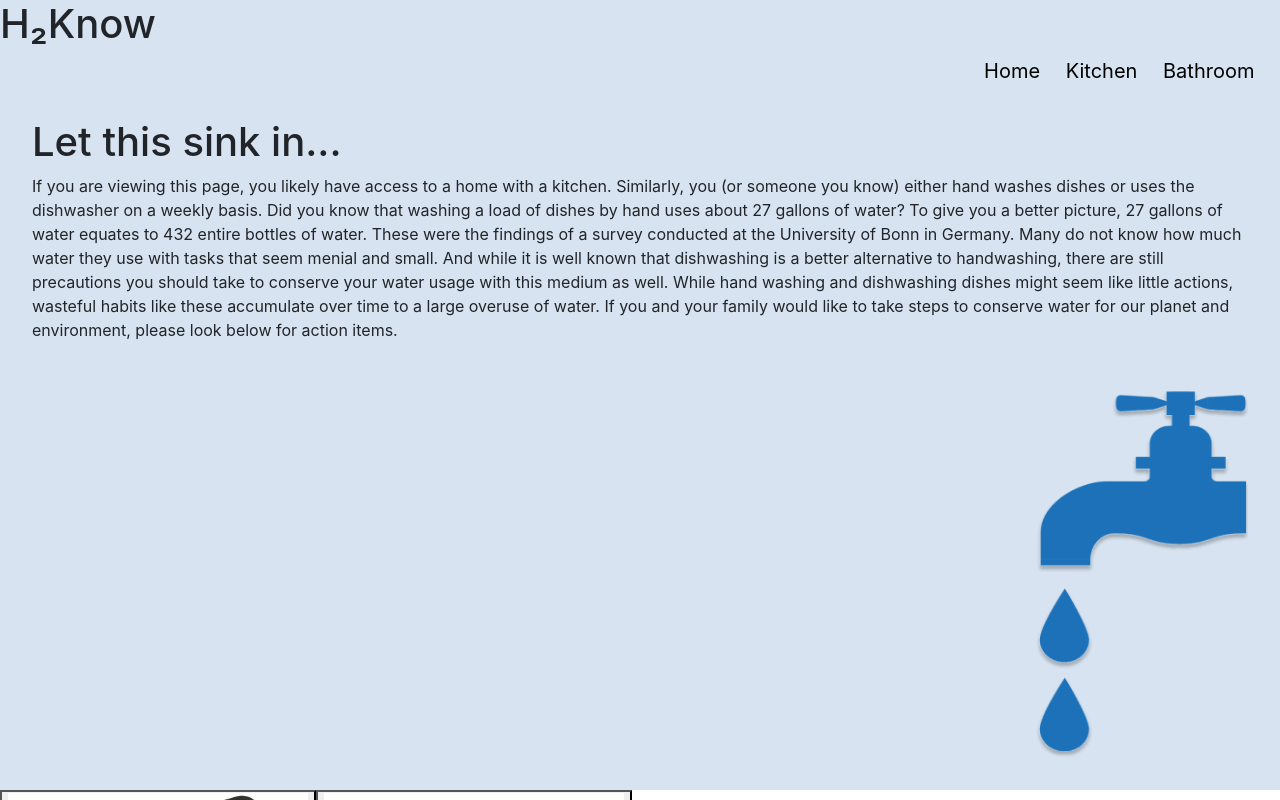
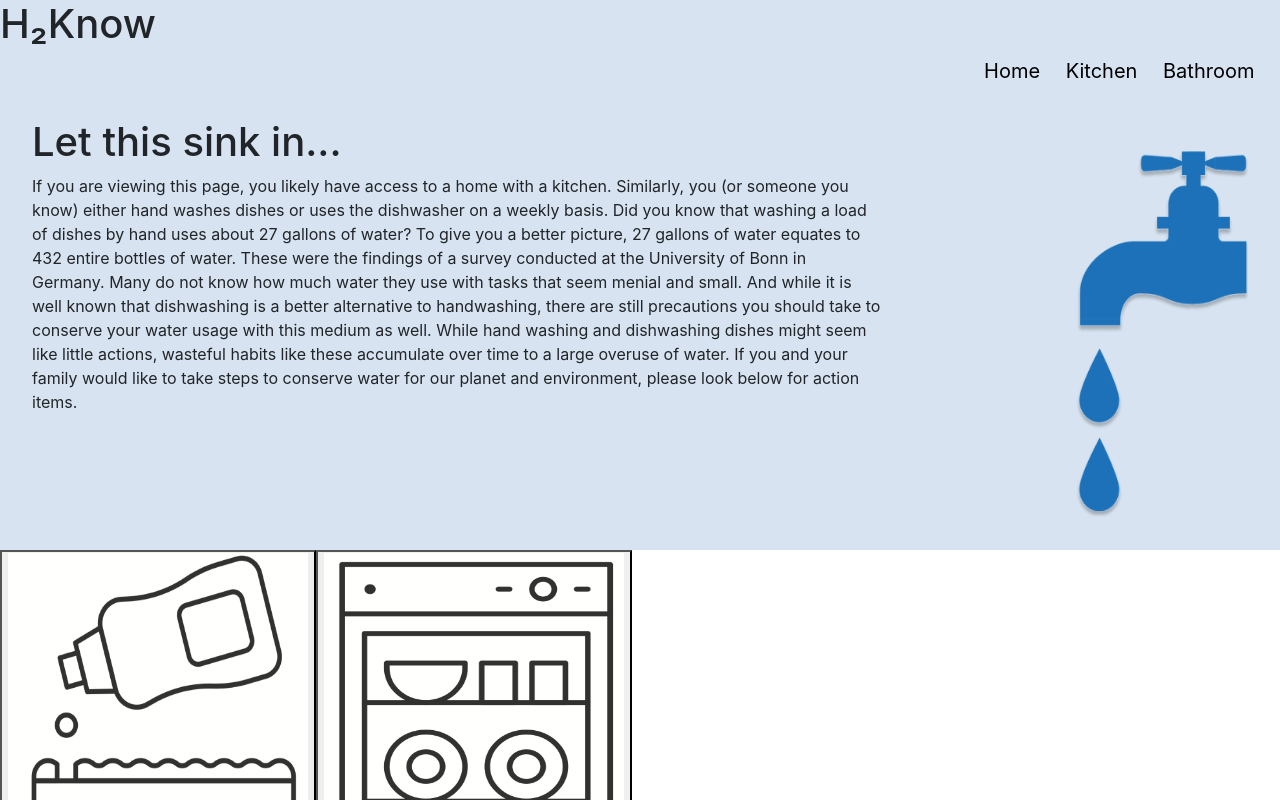
Before and after one commit to UW-INFO442-AU21/group7-smartwater, a React (Create React App) app: page /kitchen in a window 1280 px wide. Shown: the top 800 px of the page. Built offline with nearby package versions, Linux system fonts and the light colour scheme.

Commit message:
added sinkparagraph

```diff
--- a/src/Pages/KitchenPage.js
+++ b/src/Pages/KitchenPage.js
@@ -11,9 +11,11 @@ export default function KitchenPage() {
     <div>
       <NavBar />
       <div className="firstsection">
-      <h1>Let this sink in...</h1>
+        <div className='sinkparagraph'>
+        <h1>Let this sink in...</h1>
       <p>If you are viewing this page, you likely have access to a home with a kitchen. Similarly, you (or someone you know) either hand washes dishes or uses the dishwasher on a weekly basis. Did you know that washing a load of dishes by hand uses about 27 gallons of water? To give you a better picture, 27 gallons of water equates to 432 entire bottles of water. These were the findings of a survey conducted at the University of Bonn in Germany. Many do not know how much water they use with tasks that seem menial and small. And while it is well known that dishwashing is a better alternative to handwashing, there are still precautions you should take to conserve your water usage with this medium as well. While hand washing and dishwashing dishes might seem like little actions, wasteful habits like these accumulate over time to a large overuse of water. If you and your family would like to take steps to conserve water for our planet and environment, please look below for action items. </p>
-      <img align = "right" src={faucet} alt="faucet" width="300" height="400"/>
+        </div>
+      <img align = "right" src={faucet} id='faucet' alt="faucet" width="300" height="400"/>
       </div>
          <button id="myBtn"  onClick={()=> {
           let modal = document.getElementById("myModal");
--- a/src/index.css
+++ b/src/index.css
@@ -154,3 +154,13 @@ code {
   float: left;
   width: 70%;
 }
+
+.sinkparagraph {
+  float: left;
+  width: 70%;
+}
+
+#faucet {
+  float: right;
+  width: 20%;
+}
```
